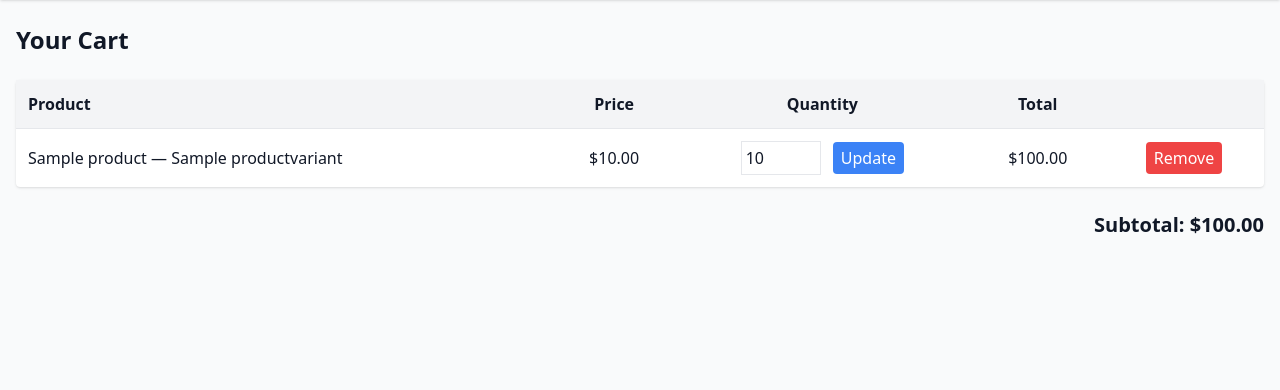
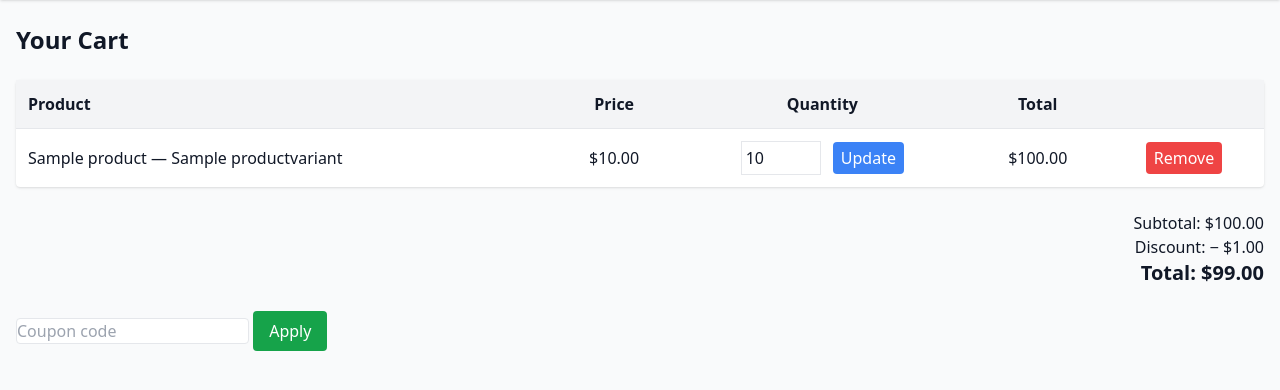
Before and after one commit to bekzot1508/multi-vendor-ecommerce, a Django app: page /cart/ in a window 1280 px wide. Shown: the part 60-450 px from the top of the page. Run offline with Django 5.2, Linux system fonts and the light colour scheme; a user stored in the database is signed in; tables that the repository leaves empty hold one stand-in row (values such as "Sample post"); parts of the project's set-up code (start-up, migrations or seed data) failed here and were passed over; some libraries are stand-ins or nearby versions.

Commit message:
apply_coupon_to_cart service function is added to service.py in Cart module and ApplyCouponView views is added to views.py and cart_detail.html template is edited to add apply coupon form

```diff
--- a/apps/cart/services.py
+++ b/apps/cart/services.py
@@ -1,8 +1,12 @@
 from django.db import transaction
 
 from apps.inventory.models import InventoryRecord
+from .models import Cart, CartItem
 
-from .models import Cart, CartItem
+from apps.promotions.services import (
+    calculate_coupon_discount,
+    validate_coupon_for_cart,
+)
 
 #**************************
 #   Get or create cart
@@ -86,9 +90,32 @@ def remove_cart_item(user, item_id):
 #   Cart total
 #**********************
 def calculate_cart_totals(cart):
+
     subtotal = sum(item.line_total() for item in cart.items.all())
+
+    discount = 0
+
+    if cart.coupon:
+        discount = calculate_coupon_discount(cart.coupon, subtotal)
+
+    total = subtotal - discount
 
     return {
         "subtotal": subtotal,
-        "total": subtotal,  # coupon/shipping keyin qo‘shiladi
+        "discount": discount,
+        "total": total,
     }
+
+
+#**************************
+#   Apply coupon service
+#**************************
+def apply_coupon_to_cart(user, code):
+    cart = user.cart
+
+    coupon = validate_coupon_for_cart(user, cart, code)
+
+    cart.coupon = coupon
+    cart.save()
+
+    return coupon
--- a/apps/cart/urls.py
+++ b/apps/cart/urls.py
@@ -5,6 +5,7 @@ from .views import (
     CartDetailView,
     RemoveCartItemView,
     UpdateCartItemView,
+    ApplyCouponView,
 )
 
 app_name = "cart"
@@ -14,4 +15,6 @@ urlpatterns = [
     path("add/<int:variant_id>/", AddToCartView.as_view(), name="add"),
     path("update/<int:item_id>/", UpdateCartItemView.as_view(), name="update"),
     path("remove/<int:item_id>/", RemoveCartItemView.as_view(), name="remove"),
+
+    path("apply-coupon/", ApplyCouponView.as_view(), name="apply_coupon"),
 ]
--- a/apps/cart/views.py
+++ b/apps/cart/views.py
@@ -12,10 +12,10 @@
     remove_cart_item,
     update_cart_item_quantity,
 )
-
+from apps.cart.services import apply_coupon_to_cart
 
 #**************************
-#   🛒 Cart page
+#   🛒 Cart page views
 #**************************
 class CartDetailView(LoginRequiredMixin, View):
     template_name = "cart/cart_detail.html"
@@ -35,7 +35,7 @@
 
 
 #**************************
-#   ➕ Add to cart
+#   ➕ Add to cart views
 #**************************
 class AddToCartView(LoginRequiredMixin, View):
     def post(self, request, variant_id):
@@ -52,9 +52,9 @@
         return redirect("cart:detail")
 
 
-#**************************
-#   ✏️ Update quantity
-#**************************
+#*****************************
+#   ✏️ Update quantity views
+#*****************************
 class UpdateCartItemView(LoginRequiredMixin, View):
     def post(self, request, item_id):
         quantity = int(request.POST.get("quantity", 1))
@@ -68,12 +68,28 @@
         return redirect("cart:detail")
 
 
-#**************************
-#   ❌ Remove item
-#**************************
+#***************************
+#   ❌ Remove item views
+#***************************
 class RemoveCartItemView(LoginRequiredMixin, View):
     def post(self, request, item_id):
         remove_cart_item(request.user, item_id)
         messages.success(request, "Item removed.")
 
         return redirect("cart:detail")
+
+
+#************************
+#   Apply Coupon views
+#************************
+class ApplyCouponView(LoginRequiredMixin, View):
+    def post(self, request):
+        code = request.POST.get("code")
+
+        try:
+            apply_coupon_to_cart(request.user, code)
+            messages.success(request, "Coupon applied")
+        except ValueError as e:
+            messages.error(request, str(e))
+
+        return redirect("cart:detail")
--- a/templates/cart/cart_detail.html
+++ b/templates/cart/cart_detail.html
@@ -45,7 +45,32 @@
   </table>
 
   <div class="mt-6 text-right">
-  <p class="text-xl font-bold">Subtotal: ${{ totals.subtotal }}</p>
+    <p>Subtotal: ${{ totals.subtotal }}</p>
+
+    {% if totals.discount %}
+      <p class="text-green-600">
+        Discount: − ${{ totals.discount }}
+      </p>
+    {% endif %}
+
+    <p class="text-xl font-bold">
+      Total: ${{ totals.total }}
+    </p>
+  </div>
+
+  <div class="mt-6">
+    <form method="post" action="{% url 'cart:apply_coupon' %}">
+      {% csrf_token %}
+      <input
+        type="text"
+        name="code"
+        placeholder="Coupon code"
+        class="border p-2 rounded"
+      >
+      <button class="bg-green-600 text-white px-4 py-2 rounded">
+        Apply
+      </button>
+    </form>
   </div>
 
   {% else %}
```
Lines whose indentation alone changed are shown as unchanged.
